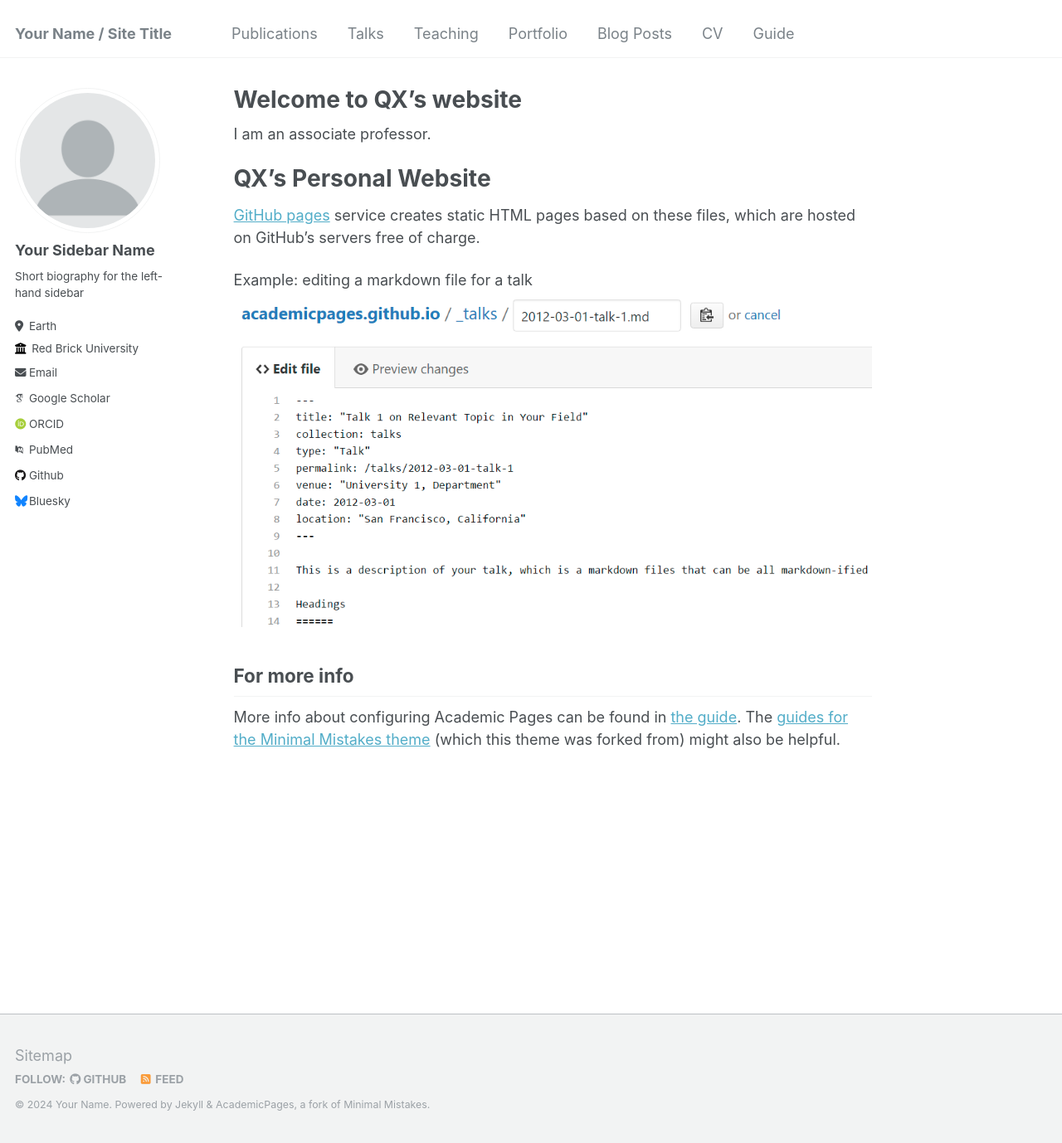
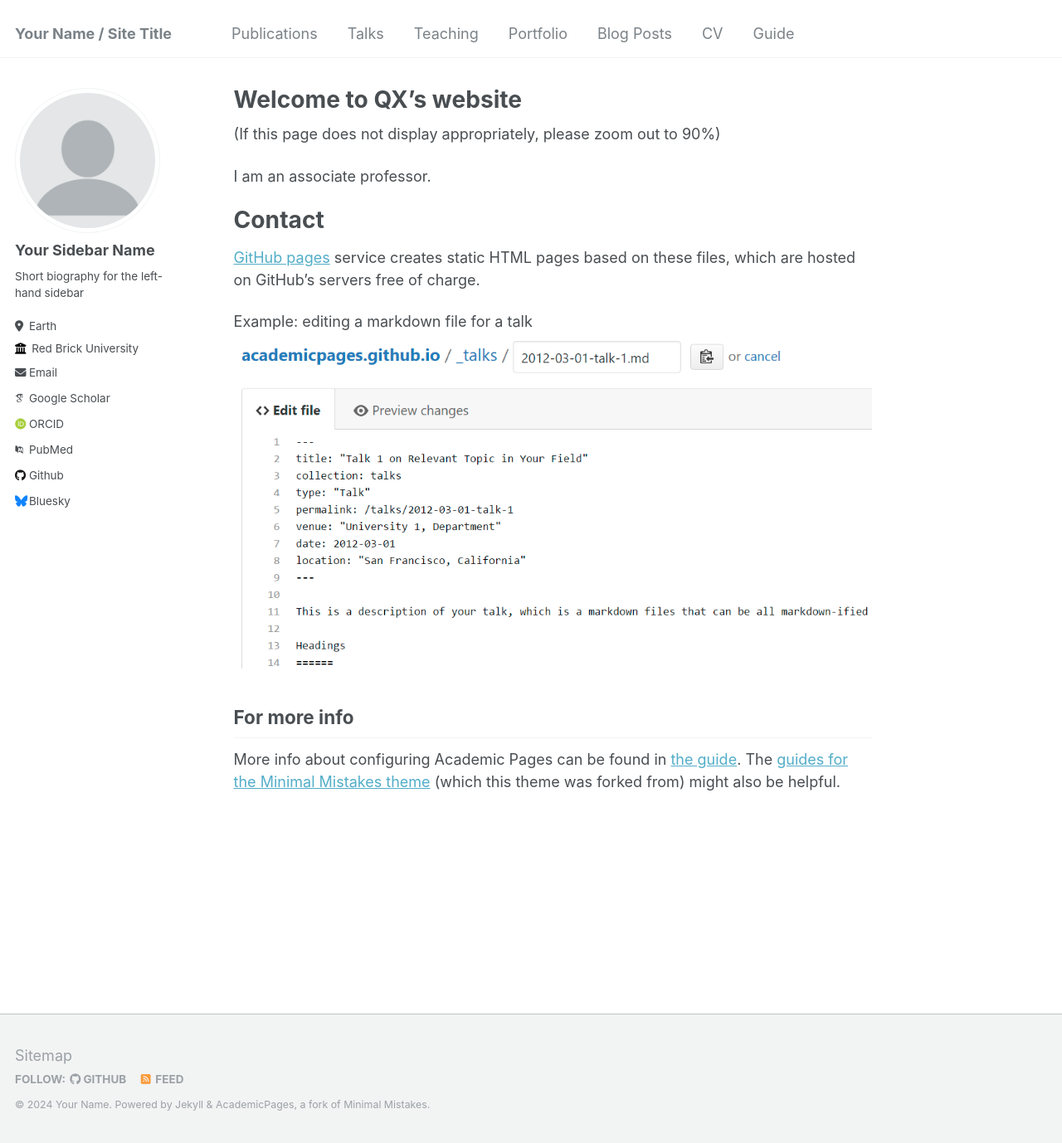
Before and after one commit to QXlab/QXlab.github.io, a Jekyll site: the page built from _pages/about.md, in a window 1280 px wide and 1378 px high. Shown: the whole window at 83% size. Built offline with Jekyll 4.4.1, drawn with Linux system fonts in a browser that asks for light colours; some web fonts are replaced.

Commit message:
Update about.md

```diff
--- a/_pages/about.md
+++ b/_pages/about.md
@@ -6,10 +6,11 @@ redirect_from:
   - /about/
   - /about.html
 ---
+(If this page does not display appropriately, please zoom out to 90%)
 
 I am an associate professor.
 
-QX's Personal Website
+Contact
 ======
 [GitHub pages](https://pages.github.com/) service creates static HTML pages based on these files, which are hosted on GitHub's servers free of charge.
 
```
